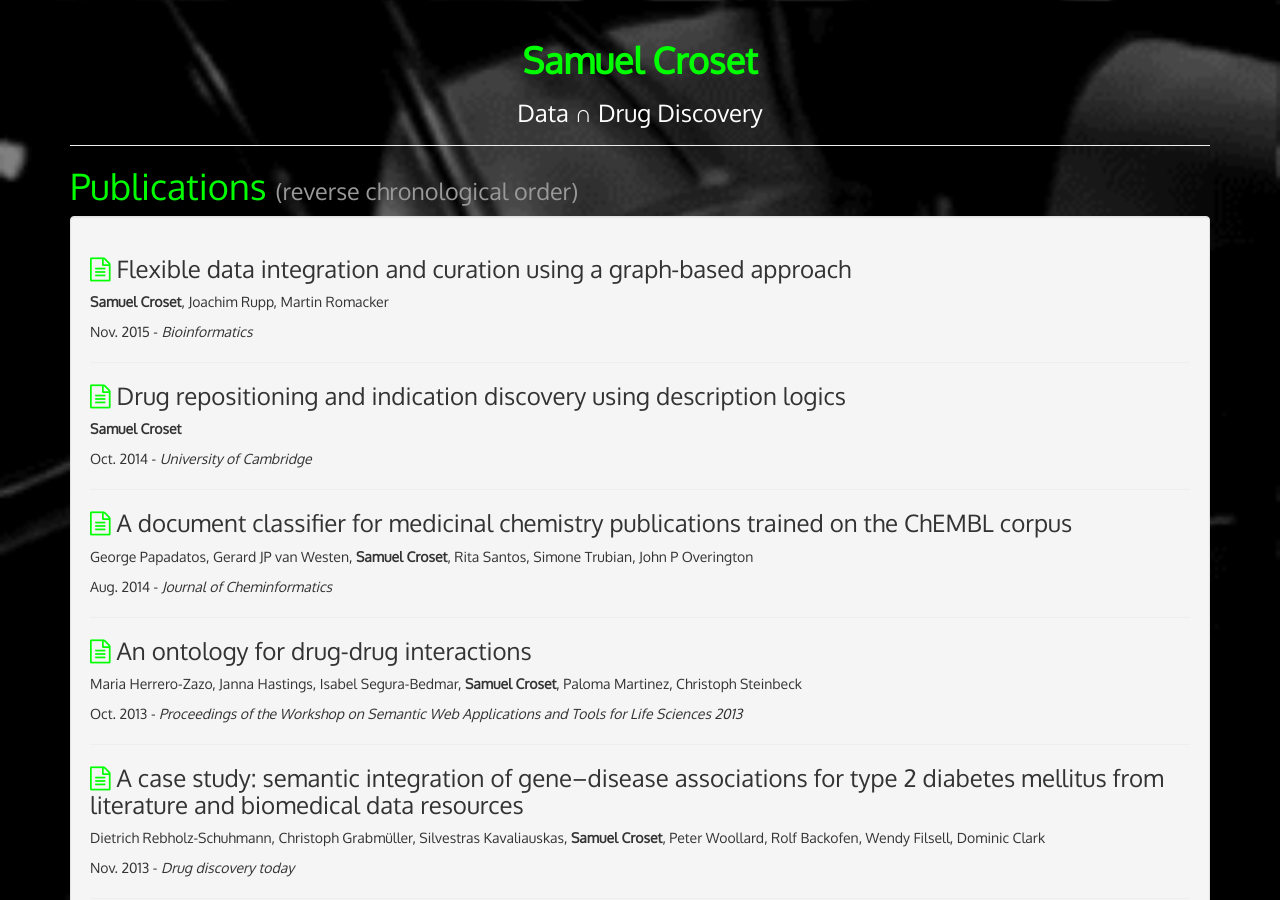
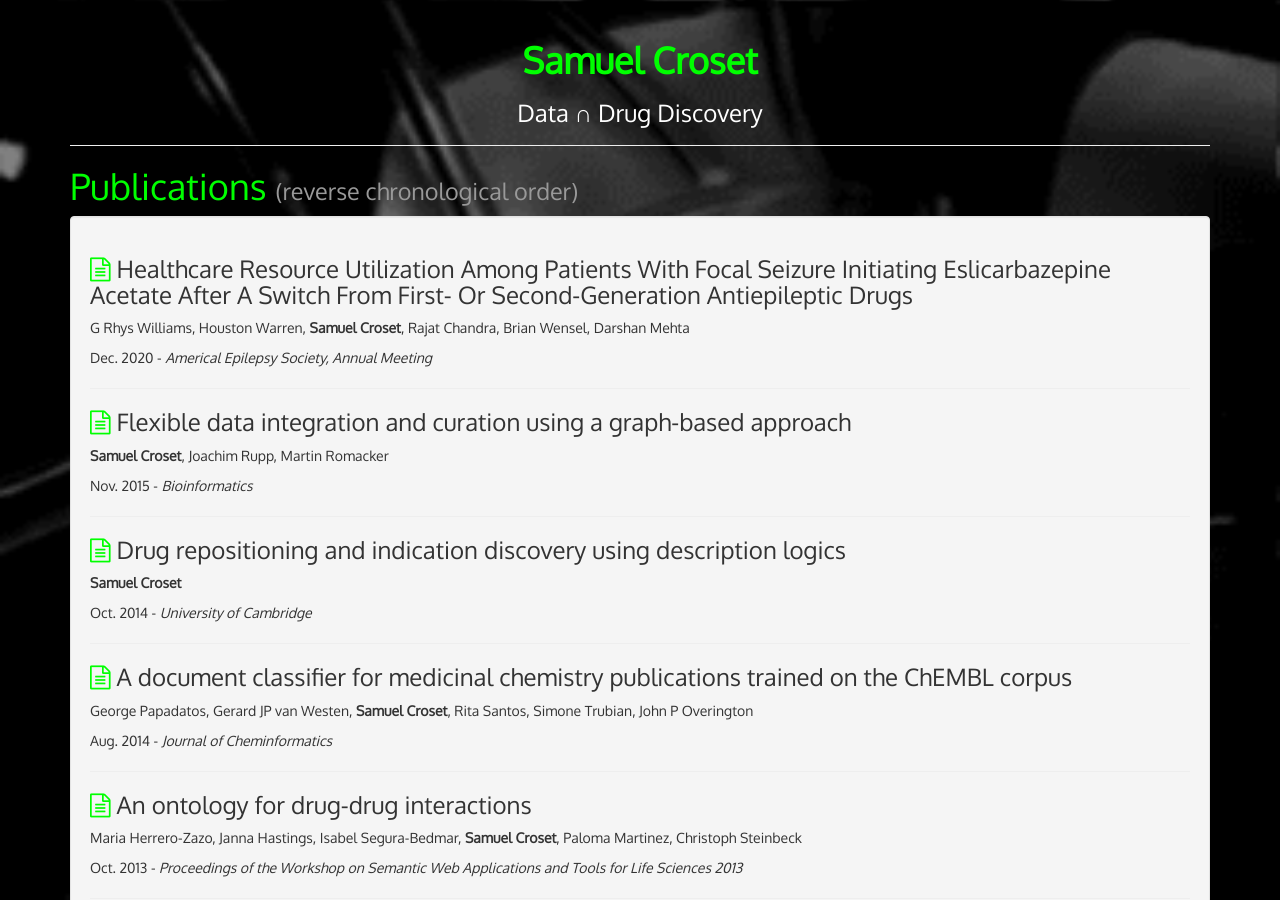
Before and after one commit to loopasam/samuelcroset, a Jekyll site: the page built from work/index.html, in a window 1280 px wide and 900 px high. Built offline with Jekyll 4.4.1, drawn with Linux system fonts in a browser that asks for light colours; nearby versions of some CDN libraries; Markdown is read by kramdown in place of the engine named in the settings.

Commit message:
added aptiom paper ref.

```diff
--- a/work/index.html
+++ b/work/index.html
@@ -6,6 +6,13 @@ title: Samuel Croset | Work
 <h1 class="text-primary">Publications <small>(reverse chronological order)</small></h1>
 
 <div class="well">
+
+  <h3><a href="https://www.aesnet.org/meetings_events/annual_meeting_abstracts/view/2422693"><span class="fa fa-file-text-o"></span></a> Healthcare Resource
+    Utilization Among Patients With Focal Seizure Initiating Eslicarbazepine Acetate After A Switch From First- Or Second-Generation Antiepileptic Drugs</h3>
+  <p>G Rhys Williams, Houston Warren, <strong>Samuel Croset</strong>, Rajat Chandra, Brian Wensel, Darshan Mehta</p>
+  <p>Dec. 2020 - <em>Americal Epilepsy Society, Annual Meeting</em></p>
+
+  <hr>
 
   <h3><a href="http://bioinformatics.oxfordjournals.org/content/32/6/918.long"><span class="fa fa-file-text-o"></span></a> Flexible data integration and curation using a graph-based approach</h3>
   <p><strong>Samuel Croset</strong>, Joachim Rupp, Martin Romacker</p>
```
Also changed, not shown: 1 other file.
